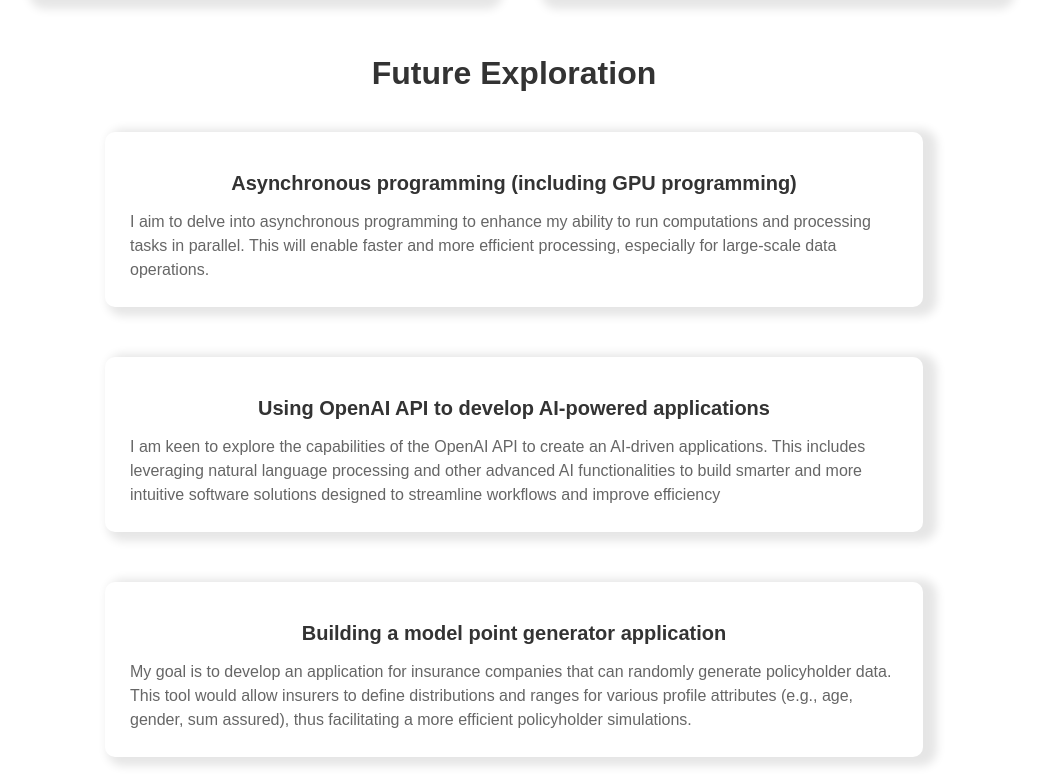
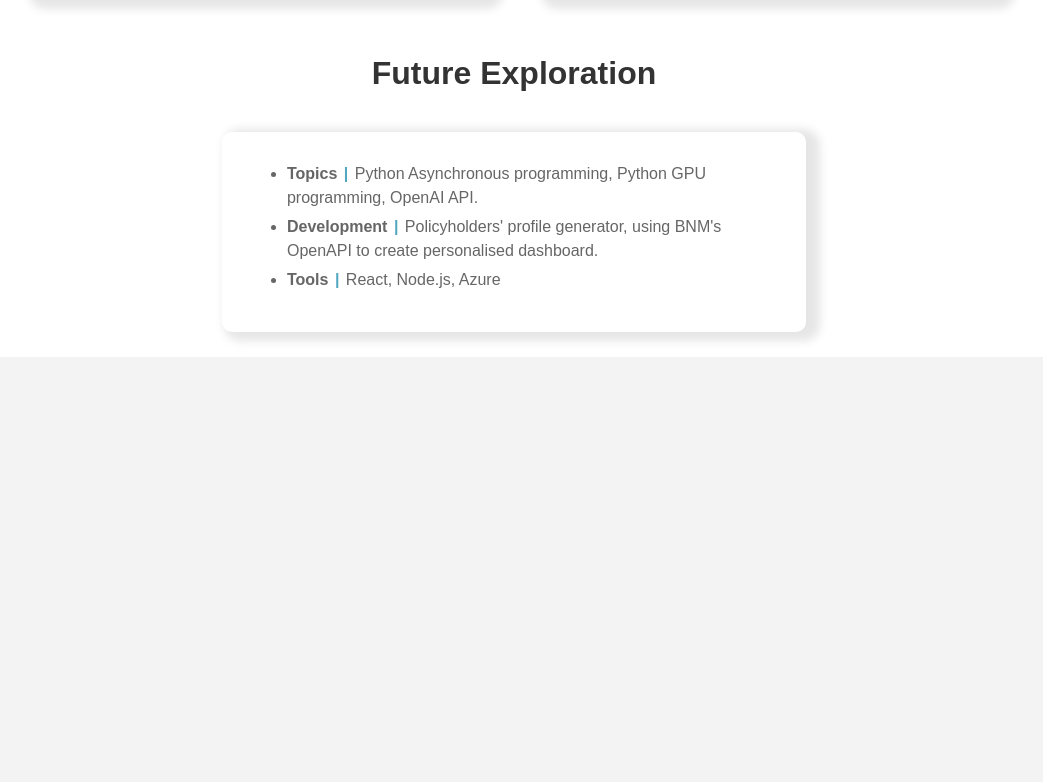
Before and after one commit to ibrahimcode85/Personal_Webpage, a plain HTML site: page projects.html in a window 1280 px wide. Shown: the part 2993-3775 px from the top of the page, without its empty margins (126-1169 px from the left). After the commit the page ends 3350 px from the top, so only its background shows below. Drawn offline with Linux system fonts and the light colour scheme.

Commit message:
Update content for future projects as a simple single-card list.

```diff
--- a/projects.html
+++ b/projects.html
@@ -322,39 +322,22 @@
         <div class="title-text">Future Exploration</div>
         <div class="card-future-exploration-wrapper">
           <div class="card-future-exploration">
-            <div class="card-future-exploration-header">
-              Asynchronous programming (including GPU programming)
-            </div>
-            <p>
-              I aim to delve into asynchronous programming to enhance my ability
-              to run computations and processing tasks in parallel. This will
-              enable faster and more efficient processing, especially for
-              large-scale data operations.
-            </p>
-          </div>
-          <div class="card-future-exploration">
-            <div class="card-future-exploration-header">
-              Using OpenAI API to develop AI-powered applications
-            </div>
-            <p>
-              I am keen to explore the capabilities of the OpenAI API to create
-              an AI-driven applications. This includes leveraging natural
-              language processing and other advanced AI functionalities to build
-              smarter and more intuitive software solutions designed to
-              streamline workflows and improve efficiency
-            </p>
-          </div>
-          <div class="card-future-exploration">
-            <div class="card-future-exploration-header">
-              Building a model point generator application
-            </div>
-            <p>
-              My goal is to develop an application for insurance companies that
-              can randomly generate policyholder data. This tool would allow
-              insurers to define distributions and ranges for various profile
-              attributes (e.g., age, gender, sum assured), thus facilitating a
-              more efficient policyholder simulations.
-            </p>
+            <ul>
+              <li>
+                <strong>Topics</strong>
+                <span class="sentence-break">|</span> Python Asynchronous
+                programming, Python GPU programming, OpenAI API.
+              </li>
+              <li>
+                <strong>Development</strong>
+                <span class="sentence-break">|</span> Policyholders' profile
+                generator, using BNM's OpenAPI to create personalised dashboard.
+              </li>
+              <li>
+                <strong>Tools</strong>
+                <span class="sentence-break">|</span> React, Node.js, Azure
+              </li>
+            </ul>
           </div>
         </div>
       </section>
--- a/styles/projects.css
+++ b/styles/projects.css
@@ -119,11 +119,25 @@ nav ul li a#projects {
 
 .card-learn-text p,
 .card-projects-text p,
-.card-future-exploration p {
+.card-future-exploration ul {
   font-size: 16px;
   color: var(--text-secondary-color);
   margin: 0px;
   line-height: 1.5;
+}
+
+.card-future-exploration ul {
+  margin: 0px 0px 15px 0px;
+}
+
+.card-future-exploration li {
+  margin-top: 5px;
+}
+
+.sentence-break {
+  color: var(--theme-color);
+  font-weight: bolder;
+  padding: 0px 2px 0px 2px;
 }
 
 /* General tag style */
```
